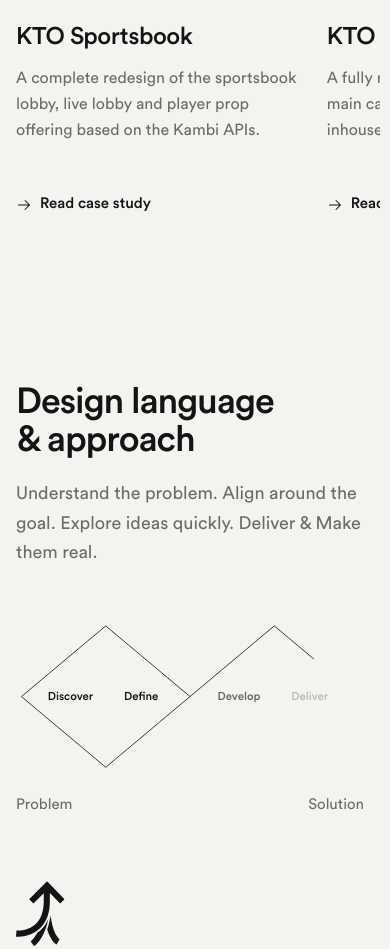
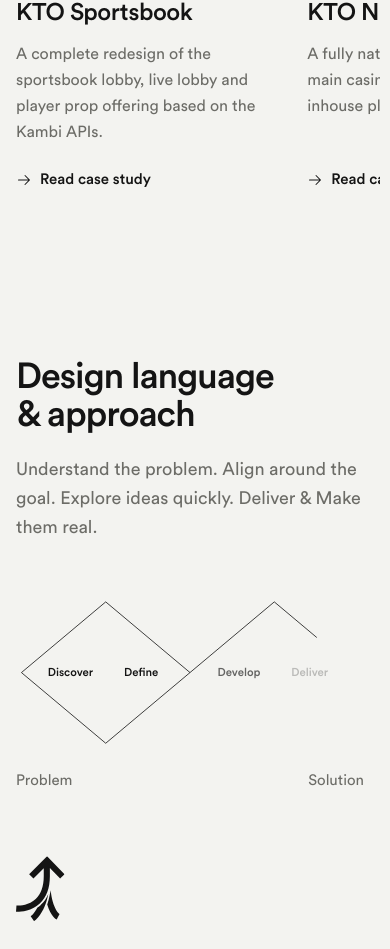
Before and after one commit to pako80/work, a React (Vite) app: page / in a window 390 px wide. Shown: the part 2111-3060 px from the top of the page. Built offline with nearby package versions, Linux system fonts and the light colour scheme.

Commit message:
Add files via upload

```diff
--- a/src/components/CaseStudyRail.tsx
+++ b/src/components/CaseStudyRail.tsx
@@ -81,12 +81,12 @@
         {studies.map((study, i) => (
           // The card slides in inside its list item. Moving the item itself shifts its scroll-snap position,
           // which made the rail jump sideways and back when the cards appeared.
-          <li key={study.slug} className="w-[73vw] shrink-0 snap-start sm:w-[357px] lg:w-[374px]">
+          <li key={study.slug} className="w-[68vw] shrink-0 snap-start sm:w-[357px] lg:w-[374px]">
             <motion.div
               className="h-full"
               initial={reduce ? false : { opacity: 0, x: 40 }}
               whileInView={{ opacity: 1, x: 0 }}
-              viewport={{ once: true, amount: 0.3 }}
+              viewport={{ once: true, amount: "some" }}
               transition={{ duration: 0.9, ease: easeOut, delay: i * 0.08 }}
             >
               <WorkCard study={study} />
```
